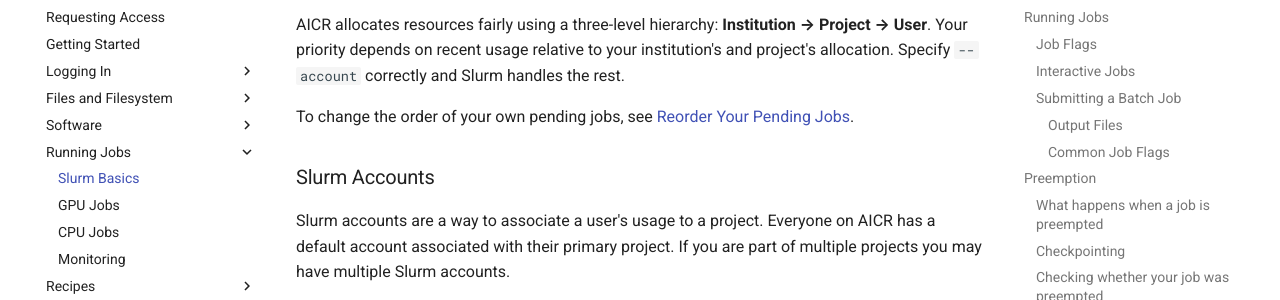
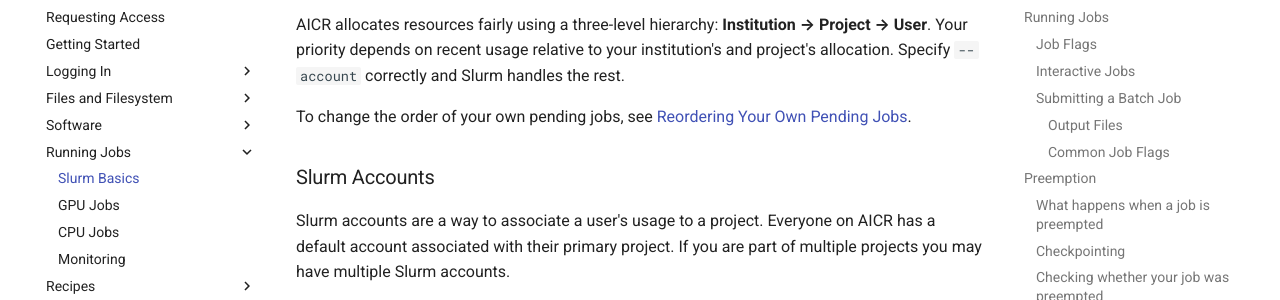
Before and after one commit to mghpcc/aicr-docs-edit, an MkDocs documentation site: the page built from docs/running-jobs/slurm-basics.md, in a window 1280 px wide and 900 px high, scrolled down 9283 px. Shown: the part 153-453 px from the top of the window. Built offline with MkDocs 1.6.1 and Material for MkDocs 9.7.7, drawn with Linux system fonts in a browser that asks for light colours.

Commit message:
fixed typo

```diff
--- a/docs/running-jobs/slurm-basics.md
+++ b/docs/running-jobs/slurm-basics.md
@@ -290,7 +290,7 @@ These nodes are also part of the `preemptable` partition, so a whole-node job wi
 
 AICR allocates resources fairly using a three-level hierarchy: **Institution → Project → User**. Your priority depends on recent usage relative to your institution's and project's allocation. Specify `--account` correctly and Slurm handles the rest.
 
-To change the order of your own pending jobs, see [Reorder Your Pending Jobs](monitoring.md#reordering-your-own-pending-jobs).
+To change the order of your own pending jobs, see [Reordering Your Own Pending Jobs](monitoring.md#reordering-your-own-pending-jobs).
 
 ### Slurm Accounts
 
```
